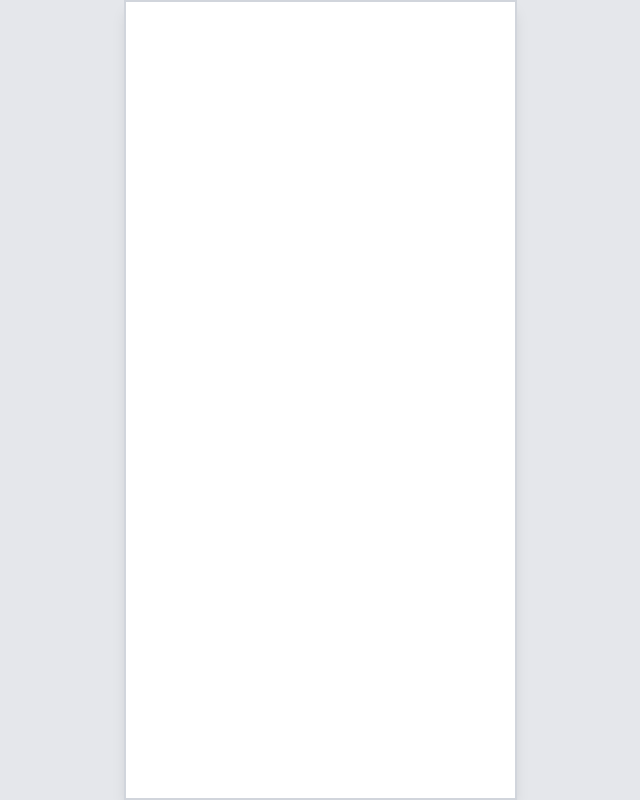
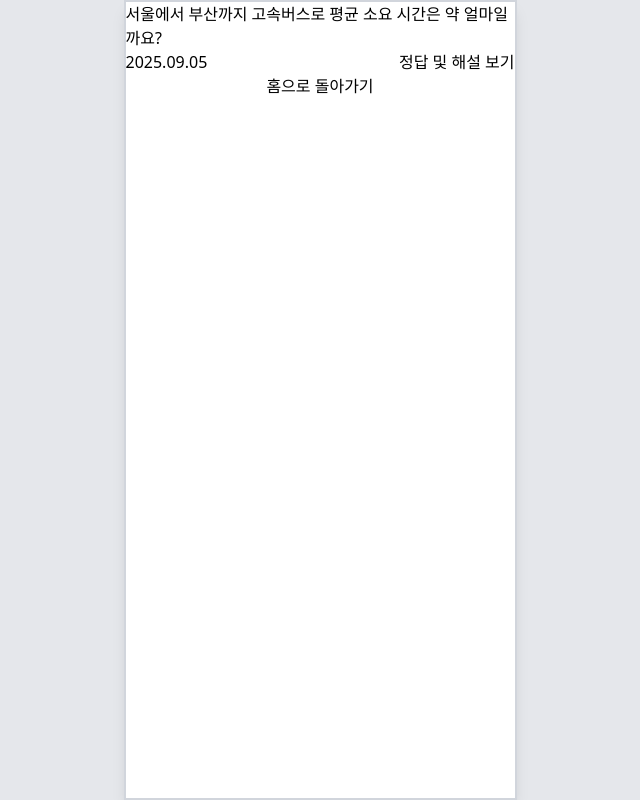
Before and after one commit to 2025-sinchonthon-4/frontend, a React (Vite) app: page /quiz-record in a window 1280 px wide. Before the commit this address had no page. Shown: the whole page, without its empty margins (320-960 px from the left). Built offline with nearby package versions, Linux system fonts and the light colour scheme.

Commit message:
feature: quiz-record 화면구성

```diff
--- a/src/App.jsx
+++ b/src/App.jsx
@@ -4,6 +4,7 @@ import LoginPage from './pages/login/LoginPage';
 import QuizPage from './pages/quiz/QuizPage';
 import MainPage from './pages/main/MainPage';
 import QuizReportPage from './pages/quizReport/QuizReportPage';
+import QuizRecordPage from './pages/quizRecord/QuizRecordPage';
 
 function App() {
   return (
@@ -13,6 +14,7 @@ function App() {
           <Route path="/login" element={<LoginPage />} />
           <Route path="/quiz" element={<QuizPage />} />
           <Route path='/quiz-report' element={<QuizReportPage />} />
+          <Route path='/quiz-record' element={<QuizRecordPage />} />
           <Route path="/" element={<MainPage />} />
         </Routes>
       </div>
--- /dev/null
+++ b/src/pages/quizRecord/QuizRecordPage.jsx
@@ -0,0 +1,79 @@
+import React, { useState } from 'react';
+import { useNavigate } from 'react-router-dom';
+
+function Modal({ open, onClose, title, children }) {
+  if (!open) return null;
+
+  // 오버레이 클릭으로 닫기
+  const handleBackdrop = (e) => {
+    if (e.target === e.currentTarget) onClose();
+  };
+
+  return (
+    <div
+      className="fixed inset-0 z-50 flex items-center justify-center bg-black/50"
+      onMouseDown={handleBackdrop}
+    >
+      <div
+        className="mx-4 w-[20rem] rounded-2xl bg-white p-6 shadow-xl transition-all
+                   animate-in fade-in zoom-in duration-150"
+      >
+        <div className="mb-4 flex items-start justify-center gap-4">
+          <h2 className="text-lg font-semibold">{title}</h2>
+        </div>
+
+        <div className="prose max-w-none text-sm leading-relaxed">
+          {children}
+        </div>
+
+        <div className="mt-6 flex justify-center">
+          <button
+            onClick={onClose}
+            className="rounded-xl border px-4 py-2 text-sm hover:bg-neutral-50 active:scale-95"
+            type="button"
+          >
+            확인
+          </button>
+        </div>
+      </div>
+    </div>
+  );
+}
+
+const QuizRecordPage = () => {
+  const navigate = useNavigate();
+  const [open, setOpen] = useState(false);
+
+  const problem = "서울에서 부산까지 고속버스로 평균 소요 시간은 약 얼마일까요?";
+  const date = "2025.09.05";
+  const answer = "약 4시간 30분";
+  const explanation =
+    "교통 상황과 경유 여부에 따라 달라지지만, 경부고속도로 기준 평균 약 4~5시간이 소요됩니다. 야간/주말에는 더 걸릴 수 있어요.";
+
+  return (
+    <div className="flex flex-col items-center">
+      <div className="flex flex-col">
+        {problem}
+        <div className="flex justify-between">
+          {date}
+          <button className="" onClick={() => setOpen(true)}>
+            정답 및 해설 보기
+          </button>
+        </div>
+      </div>
+      <button className="" onClick={() => navigate("/")}>
+        홈으로 돌아가기
+      </button>
+
+      <Modal open={open} onClose={() => setOpen(false)} title="정답 및 해설">
+        <p className="font-semibold">{problem}</p>
+        <p className="mb-2 text-center">
+          <span className="font-semibold">정답:</span> {answer}
+        </p>
+        <p className="text-neutral-700">{explanation}</p>
+      </Modal>
+    </div>
+  );
+};
+
+export default QuizRecordPage;
```
